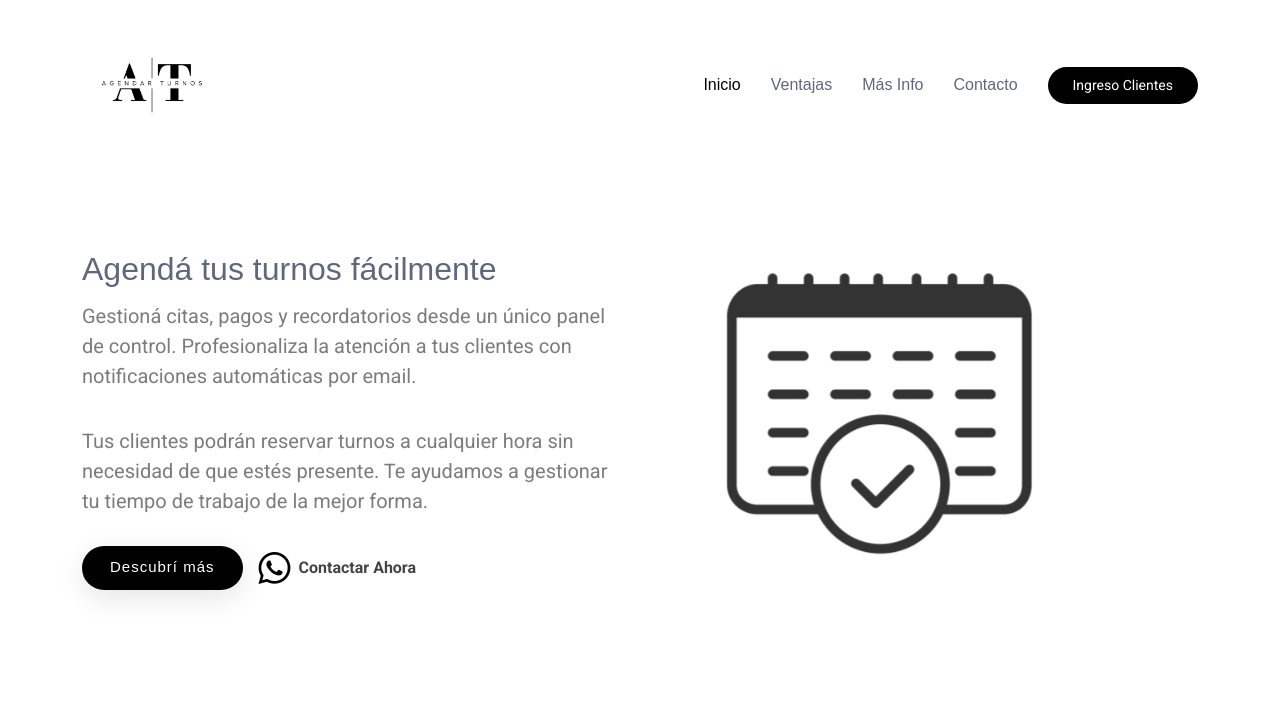
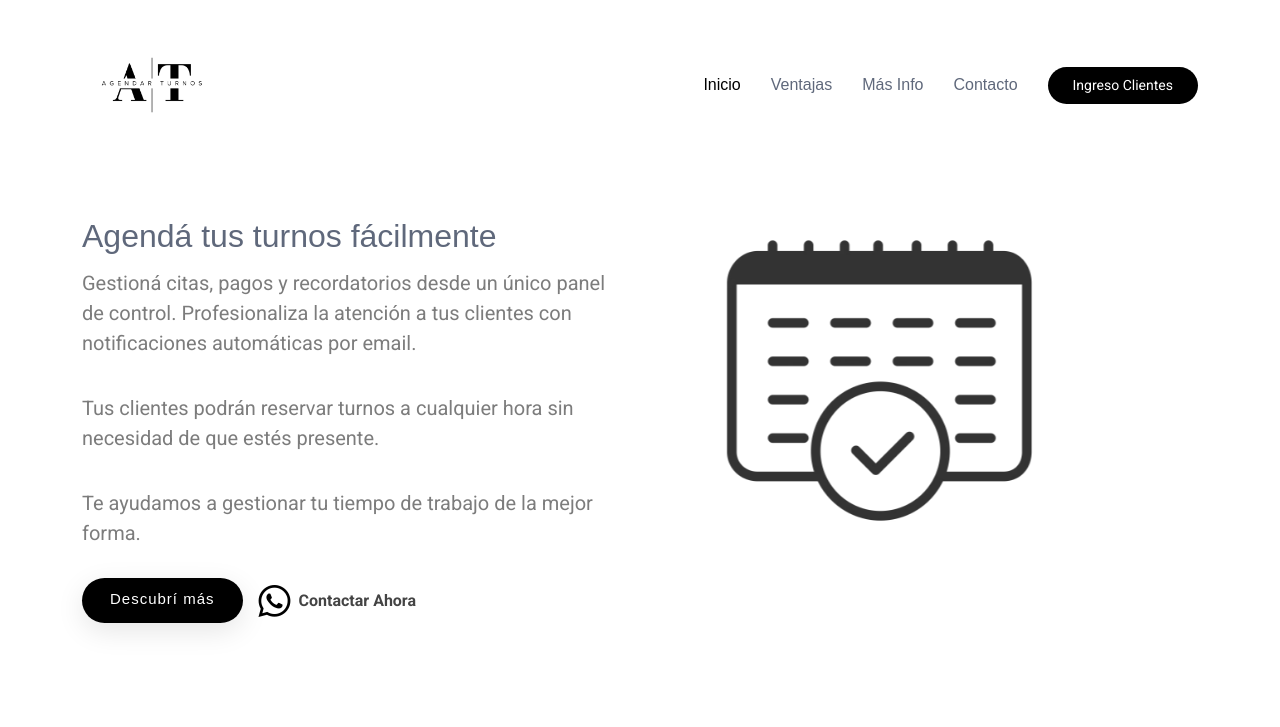
Before and after one commit to agendarturnos/agendarturnos, a plain HTML site: page index.html in a window 1280 px wide. Shown: the top 727 px of the page. Drawn offline with Linux system fonts and the light colour scheme.

Commit message:
Update index.html

```diff
--- a/index.html
+++ b/index.html
@@ -63,7 +63,8 @@
           <div class="col-lg-6 order-2 order-lg-1 d-flex flex-column justify-content-center" data-aos="fade-up">
             <h2>Agendá tus turnos fácilmente</h2>
             <p>Gestioná citas, pagos y recordatorios desde un único panel de control. Profesionaliza la atención a tus clientes con notificaciones automáticas por email.</p>
-            <p>Tus clientes podrán reservar turnos a cualquier hora sin necesidad de que estés presente. Te ayudamos a gestionar tu tiempo de trabajo de la mejor forma.</p>
+            <p>Tus clientes podrán reservar turnos a cualquier hora sin necesidad de que estés presente.</p>
+            <p>Te ayudamos a gestionar tu tiempo de trabajo de la mejor forma.</p>
             <div class="d-flex">
               <a href="#about" class="btn-get-started">Descubrí más</a>
               <a href="#contact" class="btn-watch-video d-flex align-items-center ms-3"><i class="bi bi-whatsapp"></i><span>Contactar Ahora</span></a>
```
